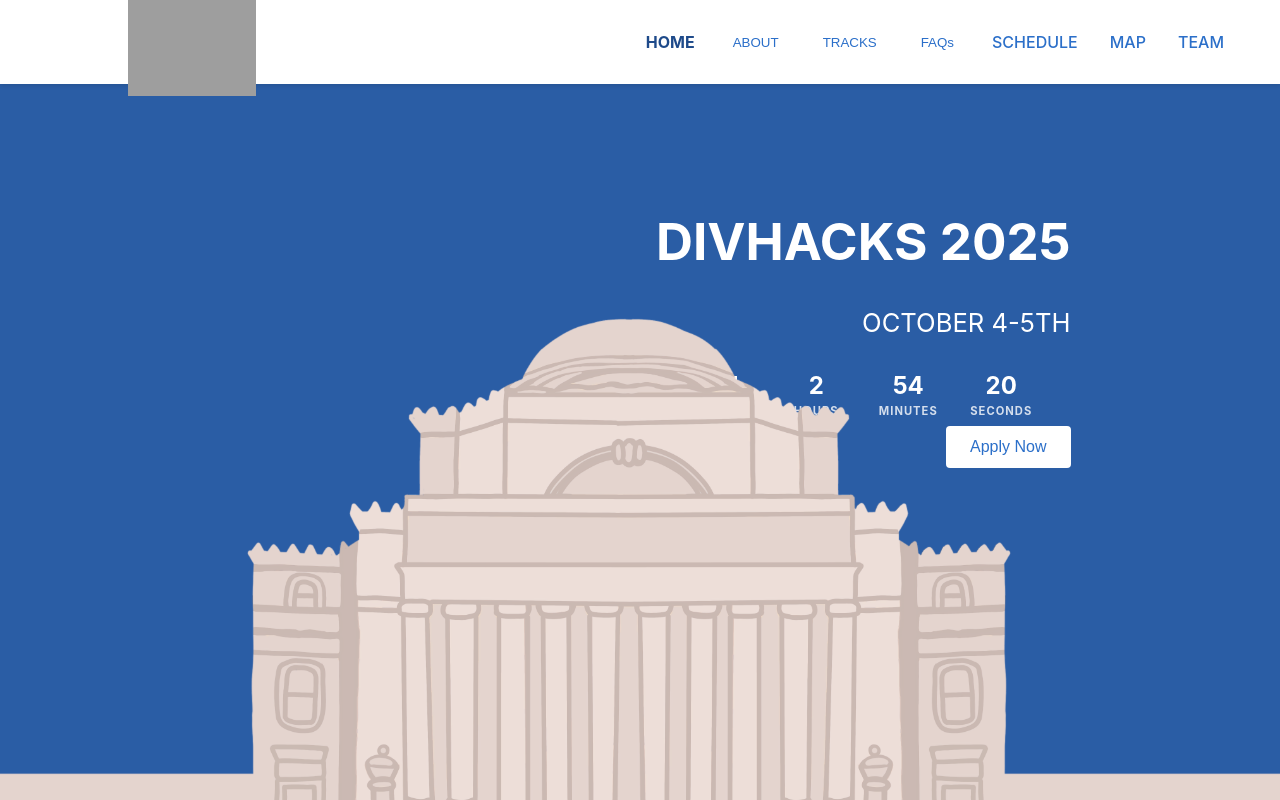
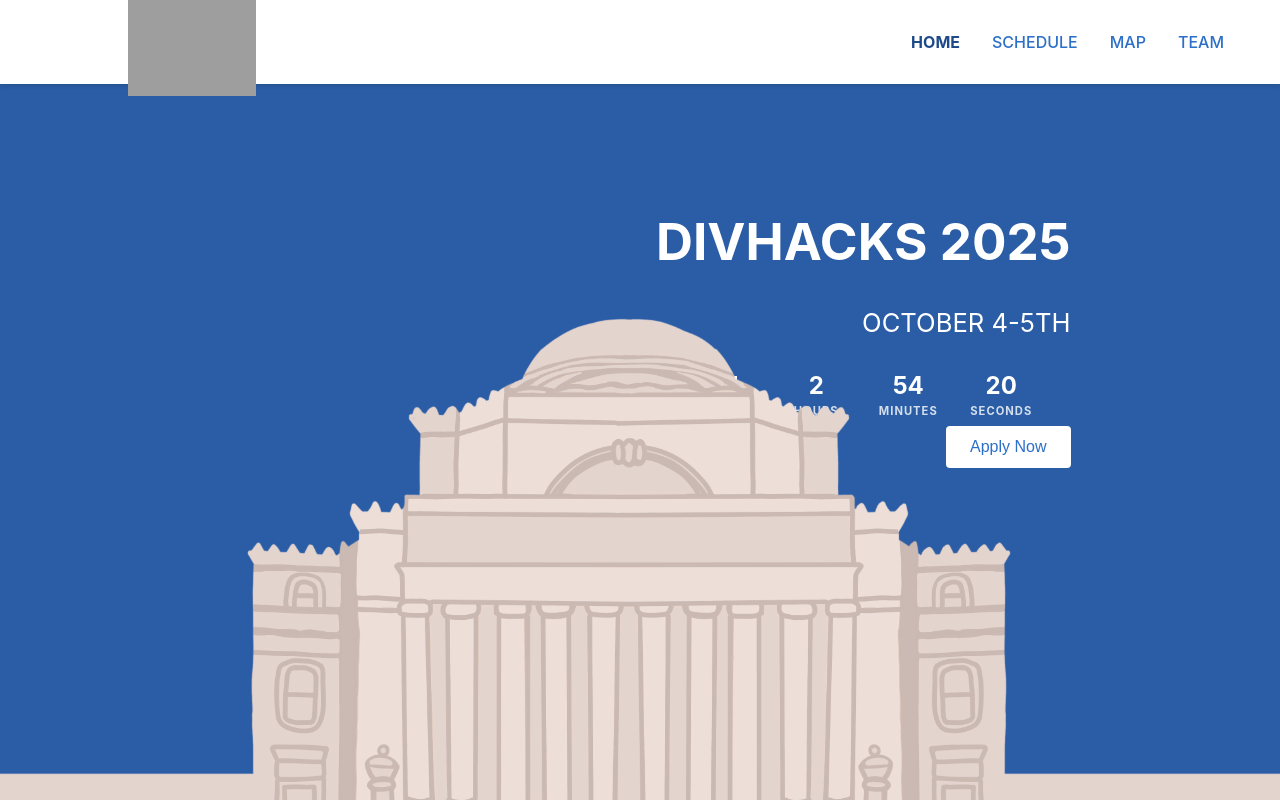
Before and after one commit to cu-divhacks/2025website, a React (Create React App) app in the folder 2025divhacks/: page / in a window 1280 px wide. Shown: the top 800 px of the page. Built offline with nearby package versions, Linux system fonts and the light colour scheme; grey boxes are pictures that could not be loaded.

Commit message:
fixed sponsors and judges header, added dropdown, haven't finish linking

```diff
--- a/2025divhacks/src/App.css
+++ b/2025divhacks/src/App.css
@@ -32,7 +32,7 @@ html, body, #root {
   padding: 0.5rem 0;
   position: relative;
   z-index: 1000;
-  overflow: hidden;
+  overflow: visible;
   animation: moveTape 3s linear infinite;
 }
 
@@ -42,6 +42,8 @@ html, body, #root {
   background: #fff !important;
   padding: 2rem 0;
   box-shadow: 0 2px 4px rgba(0,0,0,0.1);
+  z-index: 9999;
+  overflow: visible;
 }
 
 .nav-container-custom {
@@ -51,6 +53,7 @@ html, body, #root {
   display: flex;
   align-items: center;
   justify-content: flex-end;
+  position: relative;
 }
 
 .navbar-brand-custom {
@@ -96,6 +99,55 @@ html, body, #root {
 
 .ms-auto {
   margin-left: 0;
+}
+
+/* dropdown */
+.nav-item.dropdown {
+  position: relative;
+  display: inline-block;
+}
+
+.dropdown-menu {
+  position: absolute;
+  top: 100%;
+  left: 0;
+  background: #fff;
+  border: 1px solid #ddd;
+  border-radius: 4px;
+  box-shadow: 0 2px 10px rgba(0,0,0,0.1);
+  min-width: 200px;
+  z-index: 10001;
+  padding: 0.5rem 0;
+  margin-top: 0;
+}
+
+.dropdown-item {
+  display: block;
+  width: 100%;
+  padding: 0.75rem 1rem;
+  border: none;
+  background: none;
+  text-align: left;
+  color: #2b6fc9;
+  font-weight: 500;
+  cursor: pointer;
+  transition: background-color 0.2s ease;
+  font-size: 0.9rem;
+}
+
+.dropdown-item:hover {
+  background-color: #f8f9fa;
+  color: #1e4a8a;
+}
+
+/* Ensure no gaps in dropdown */
+.nav-item.dropdown:hover .dropdown-menu {
+  display: block;
+}
+
+/* keep dropdown visible when hovering */
+.dropdown-menu:hover {
+  display: block !important;
 }
 
 .image-container1 {
@@ -422,7 +474,9 @@ html, body, #root {
 }
 
 .speakers-header {
-  transform: translate(0, 490vh);
+  position: absolute;
+  top: 55.5%;
+  left: 0;
   width: 100%;
   text-align: center;
   font-size: 5vw;
--- a/2025divhacks/src/components/Navbar.js
+++ b/2025divhacks/src/components/Navbar.js
@@ -1,9 +1,11 @@
-import React from 'react';
+import React, { useState, useRef } from 'react';
 import { Link, useLocation } from 'react-router-dom';
 import '../App.css';
 
 const Navbar = () => {
   const location = useLocation();
+  const [isHomeDropdownOpen, setIsHomeDropdownOpen] = useState(false);
+  const timeoutRef = useRef(null);
 
   const scrollToSection = (sectionId) => {
     // If we're not on the home page, navigate there first
@@ -24,33 +26,74 @@ const Navbar = () => {
     <nav className="navbar navbar-custom">
       <div className="nav-container-custom">
         <div className="navbar-nav">
+          <div
+            className="nav-item dropdown"
+            onMouseEnter={() => {
+              if (timeoutRef.current) {
+                clearTimeout(timeoutRef.current);
+              }
+              setIsHomeDropdownOpen(true);
+            }}
+            onMouseLeave={() => {
+              timeoutRef.current = setTimeout(() => {
+                setIsHomeDropdownOpen(false);
+              }, 100);
+            }}
+          >
             <Link
               className={`nav-link-custom ${location.pathname === '/' ? 'active' : ''}`}
               to="/"
             >
               HOME
             </Link>
+            {isHomeDropdownOpen && (
+              <div
+                className="dropdown-menu"
+                onMouseEnter={() => {
+                  if (timeoutRef.current) {
+                    clearTimeout(timeoutRef.current);
+                  }
+                  setIsHomeDropdownOpen(true);
+                }}
+                onMouseLeave={() => {
+                  timeoutRef.current = setTimeout(() => {
+                    setIsHomeDropdownOpen(false);
+                  }, 100);
+                }}
+              >
                 <button
-            className="nav-link-custom"
+                  className="dropdown-item"
                   onClick={() => scrollToSection('about')}
-            style={{ background: 'none', border: 'none', color: 'inherit' }}
                 >
-            ABOUT
+                  About
                 </button>
                 <button
-            className="nav-link-custom"
+                  className="dropdown-item"
                   onClick={() => scrollToSection('tracks')}
-            style={{ background: 'none', border: 'none', color: 'inherit' }}
                 >
-            TRACKS
+                  Tracks
                 </button>
                 <button
-            className="nav-link-custom"
+                  className="dropdown-item"
+                  onClick={() => scrollToSection('judges-speakers')}
+                >
+                  Judges & Speakers
+                </button>
+                <button
+                  className="dropdown-item"
+                  onClick={() => scrollToSection('sponsors')}
+                >
+                  Sponsors
+                </button>
+                <button
+                  className="dropdown-item"
                   onClick={() => scrollToSection('faq')}
-            style={{ background: 'none', border: 'none', color: 'inherit' }}
                 >
-            FAQs
+                  FAQ
                 </button>
+              </div>
+            )}
+          </div>
           <Link
             className={`nav-link-custom ${location.pathname === '/schedule' ? 'active' : ''}`}
             to="/schedule"
--- a/2025divhacks/src/pages/Home.js
+++ b/2025divhacks/src/pages/Home.js
@@ -162,10 +162,14 @@ export default function Home() {
         <img className="low" src= {low} alt ="Background" />
         <img className="station" src= {station} alt ="Background" />
         <img className="skuline" src= {skuline} alt ="Skuline" ref={skylineRef} />
-        <img className="sponsors" src= {sponsors} alt ="Sponsors" />
-        <img className="tracks" src= {tracks} alt ="Tracks" />
+        <div id="sponsors">
+          <img className="sponsors" src= {sponsors} alt ="Sponsors" />
+        </div>
+        <div id="tracks">
+          <img className="tracks" src= {tracks} alt ="Tracks" />
+        </div>
         {/* Speakers and Judges header */}
-        <div className="speakers-header">Judges & Speakers</div>
+        <div id="judges-speakers" className="speakers-header">Judges & Speakers</div>
         {/* Train carousel animation: show both trains during transition */}
         {isAnimating ? (
           <>
@@ -190,6 +194,9 @@ export default function Home() {
             style={{ pointerEvents: 'none' }}
           />
         )}
+        <div id="faq">
+          {/* FAQ section goes here, placehold for the dropdown */}
+        </div>
         <Footer />
       </div>
     </div>
```
Lines whose indentation alone changed are shown as unchanged.
